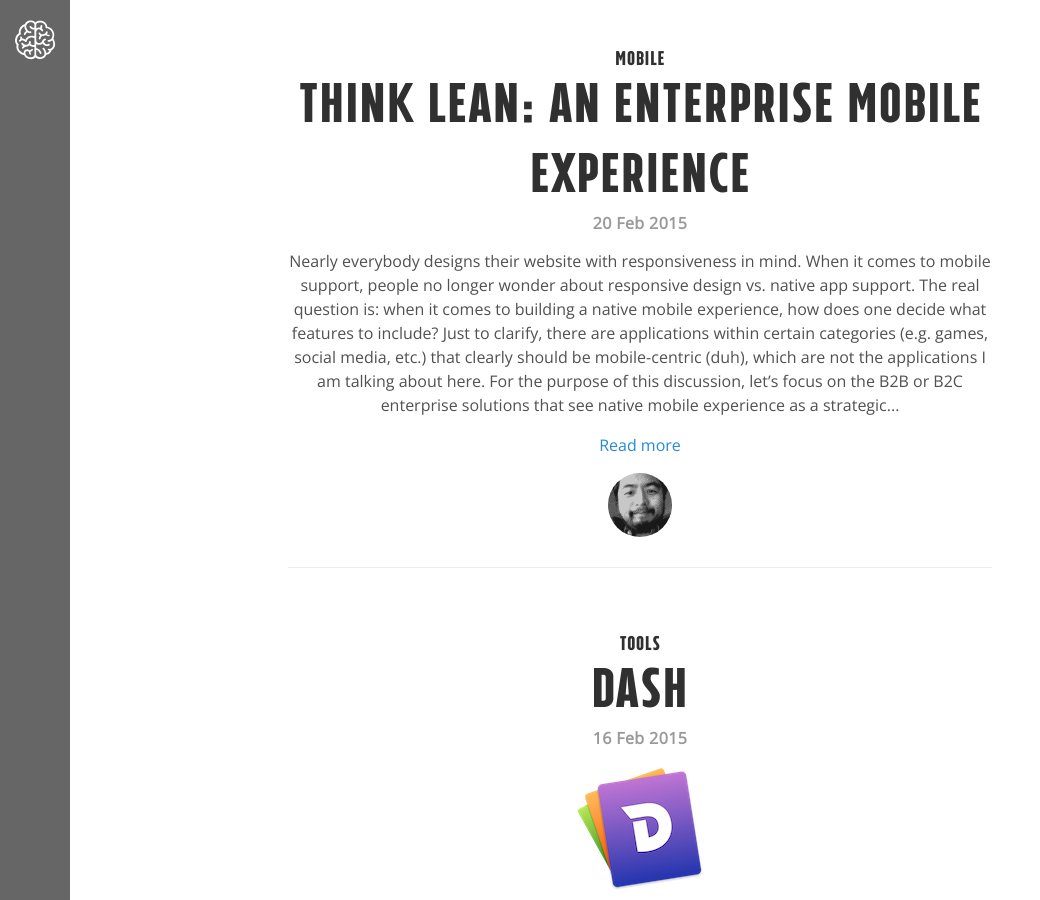
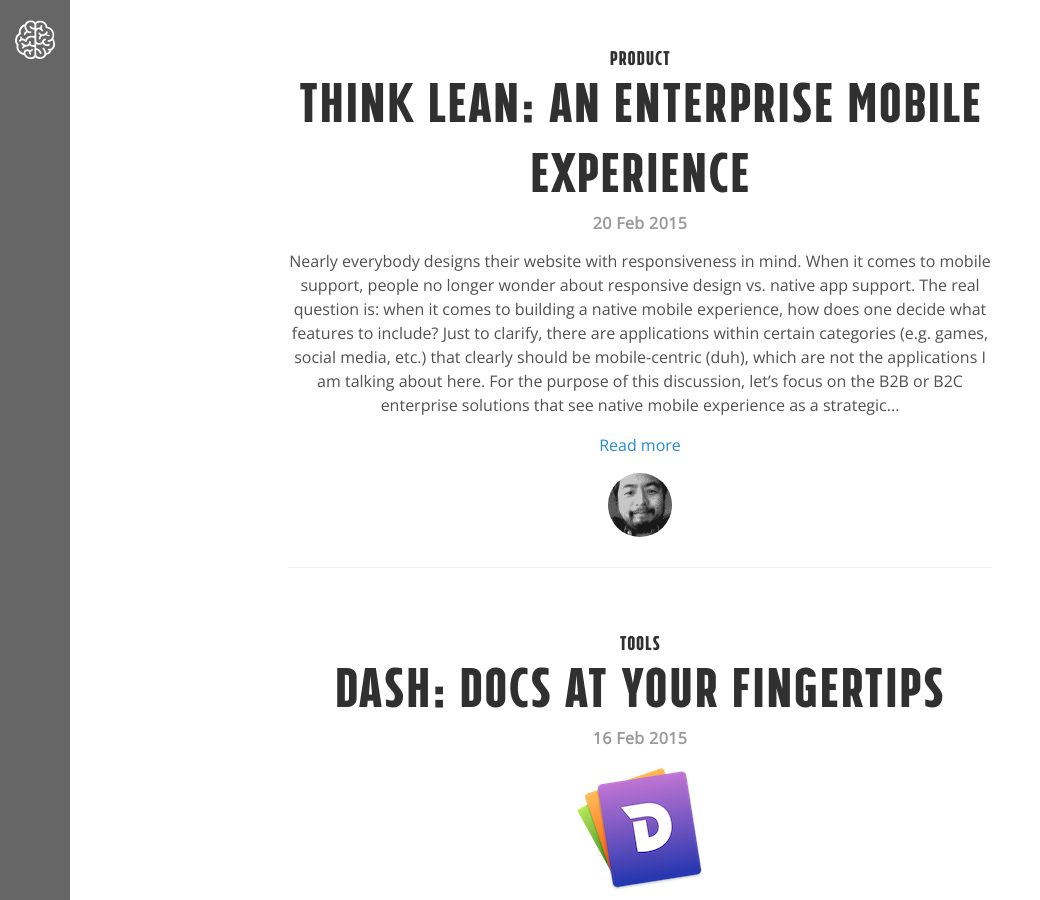
Before and after one commit to eyecuelab/labnotebook, a Jekyll site: the page built from index.html, in a window 1280 px wide and 900 px high. Shown: the whole window, without its empty margins (0-1040 px from the left). Built offline with Jekyll 4.4.1, drawn with Linux system fonts in a browser that asks for light colours; some web fonts are replaced; Markdown is read by kramdown in place of the engine named in the settings; the list of posts is cut into pages by our own code.

Commit message:
revise previous posts

```diff
--- a/_posts/2015-02-16-dash.md
+++ b/_posts/2015-02-16-dash.md
@@ -1,6 +1,6 @@
 ---
 layout: post
-title: Dash
+title: "Dash: Docs at your fingertips"
 author: andrew
 p-category: tools
 comments: true
--- a/_posts/2015-02-20-think-lean.md
+++ b/_posts/2015-02-20-think-lean.md
@@ -2,7 +2,7 @@
 layout: post
 title: "Think Lean: An Enterprise Mobile Experience"
 author: rick
-p-category: Mobile
+p-category: Product
 comments: true
 ---
 
```
